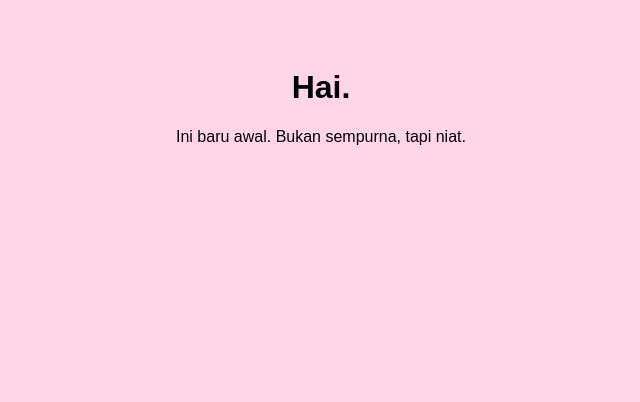
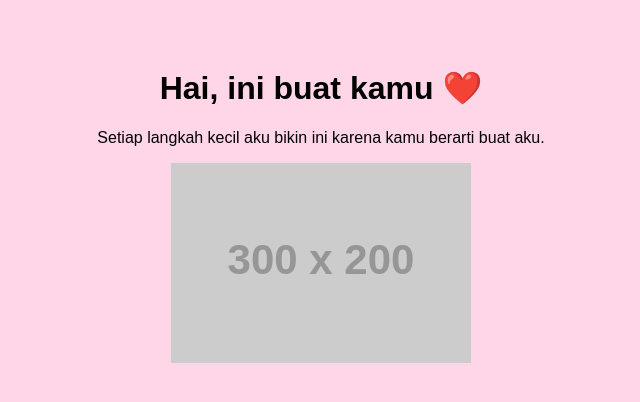
Before and after one commit to profillinkwahyu/belvaa, a plain HTML site: page index.html in a window 1280 px wide. Shown: the whole page, without its empty margins (319-959 px from the left). Drawn offline with Linux system fonts and the light colour scheme; placeholder pictures from the web are drawn by us.

Commit message:
Update index.html

```diff
--- a/index.html
+++ b/index.html
@@ -6,8 +6,9 @@
   <link rel="stylesheet" href="style.css">
 </head>
 <body>
-  <h1>Hai.</h1>
-  <p>Ini baru awal. Bukan sempurna, tapi niat.</p>
+  <h1>Hai, ini buat kamu ❤️</h1>
+<p>Setiap langkah kecil aku bikin ini karena kamu berarti buat aku.</p>
+<img src="https://via.placeholder.com/300x200?text=Kita+Bareng" alt="Placeholder">
 
   <script src="script.js"></script>
 </body>
```
